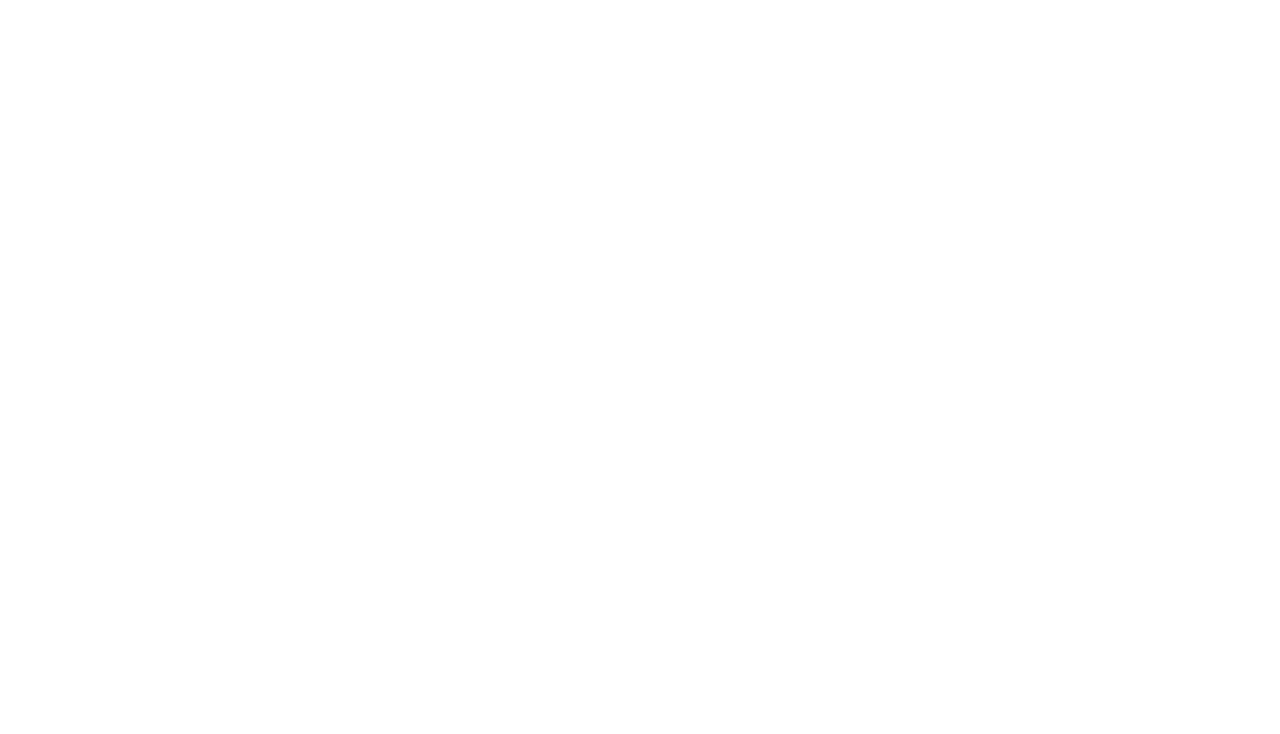
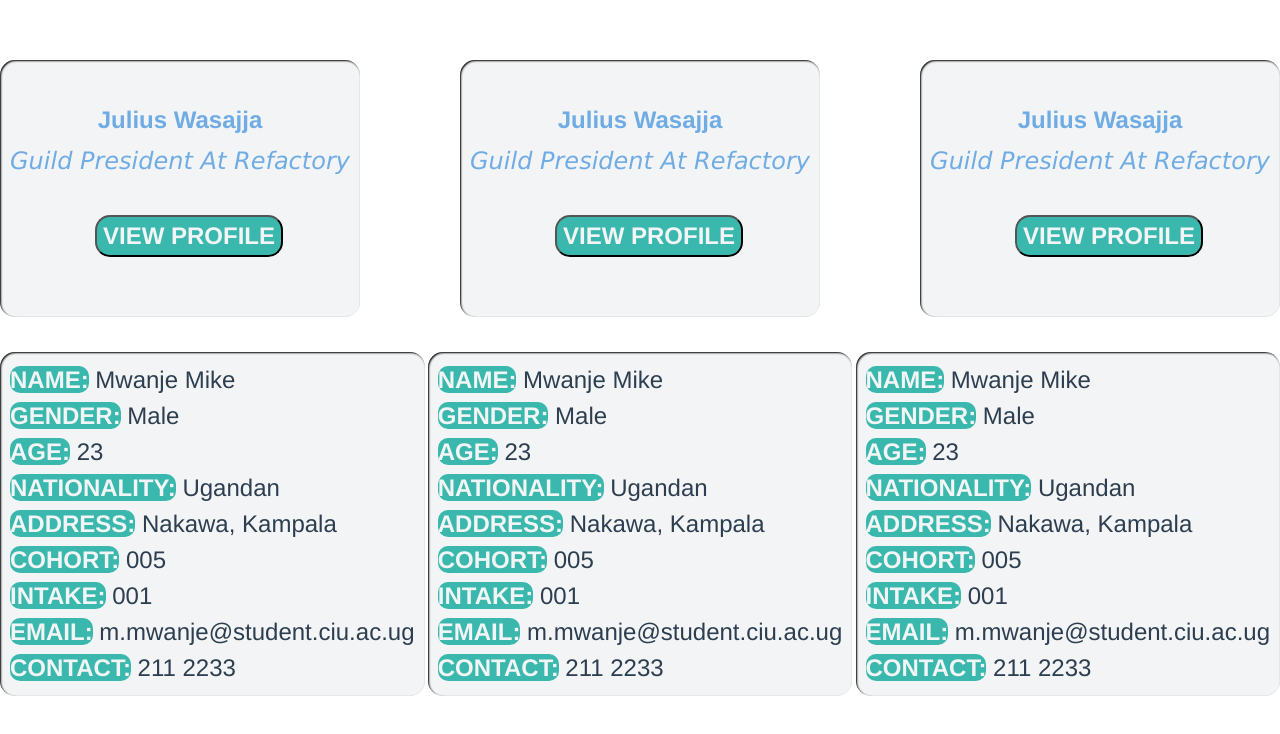
Before and after one commit to RefactoryCatalystCohort005/VueHackathonCohort5, a Vue app: page / in a window 1280 px wide. Shown: the top 734 px of the page. Built offline with nearby package versions, Linux system fonts and the light colour scheme.

Commit message:
Added styles for each component to meet requirements definition, additonal styling will be done after images are added

```diff
--- a/src/App.vue
+++ b/src/App.vue
@@ -1,16 +1,26 @@
 <template>
     <div id="app">
-
+        <div id="StudentsViewDiv">
+            <StudentView/>
+            <StudentView/>
+            <StudentView/>
+            <StudentDetails/>
+            <StudentDetails/>
+            <StudentDetails/>
+        </div>
     </div>
 </template>
 
 <script>
 
+import StudentView from './components/StudentsView.vue'
+import StudentDetails from './components/StudentDetails.vue'
 
 export default {
   name: 'App',
   components: {
-
+    StudentView,
+    StudentDetails,
   }
 }
 </script>
@@ -24,4 +34,9 @@
         color: #2c3e50;
         margin-top: 60px;
     }
+    #StudentsViewDiv {
+        display: flex;
+        flex-wrap: wrap;
+        justify-content: space-between;
+    }
 </style>
--- a/src/components/StudentDetails.vue
+++ b/src/components/StudentDetails.vue
@@ -1,17 +1,15 @@
  <template>
-  <div>
+  <div id="student-card">
     <img src alt />
-    <h4>NAME: </h4><span>Mwanje Mike</span>
-    <p>GENDER:</p><span>Male</span>
-    <p>AGE:</p><span>23</span>
-    <p>NATIONALITY:</p><span>Ugandan</span>
-    <p>ADDRESS:</p><span>Nakawa, Kampala</span>
-    <p>COHORT:</p><span>005</span>
-    <p>INTAKE:</p><span>001</span>
-    <p>EMAIL:</p><span>b.mwanje@student.ciu.ac.ug</span>
-    <p>CONTACT:</p><span>077 211 2233</span>
-
-
+    <span><b>NAME:</b> Mwanje Mike</span><br />
+    <span><b>GENDER:</b> Male</span><br />
+    <span><b>AGE:</b> 23</span><br />
+    <span><b>NATIONALITY:</b> Ugandan</span><br />
+    <span><b>ADDRESS:</b> Nakawa, Kampala</span><br />
+    <span><b>COHORT:</b> 005</span><br />
+    <span><b>INTAKE:</b> 001</span><br />
+    <span><b>EMAIL:</b> m.mwanje@student.ciu.ac.ug</span><br />
+    <span><b>CONTACT:</b>  211 2233</span><br />
   </div>
 </template>
 
@@ -22,4 +20,27 @@
 </script>
 
 <style scoped>
+#student-card {
+        background-color: rgb(243, 244, 245);
+        border-radius: 15px;
+        box-shadow: inset 1px 1px 2px black;
+        min-width: 280px;
+        line-height: 1.5;
+        padding:10px;
+        text-align: left;
+        font-size: 1.5rem;
+        font-weight: 100;
+        margin-bottom: 35px;
+    }
+    #student-card #name{
+        display: flex;
+        justify-content:space-around;
+        font-weight: bold;
+    }
+    b{
+        color: rgb(243, 244, 245);
+        background-color: rgb(58, 184, 173);
+        font-weight: bold;
+        border-radius: 10px;
+    }
 </style>
--- a/src/components/StudentsView.vue
+++ b/src/components/StudentsView.vue
@@ -1,8 +1,8 @@
 <template>
-    <div>
+    <div id="student-card">
         <img src="" alt="">
-        <h4>Julius Wasajja</h4>
-        <span>Guild President At Refactory</span>
+        <h4 id="name">Julius Wasajja</h4>
+        <span><i>Guild President At Refactory</i></span><br/><br />
         <a href="StudentDetails">
             <button>VIEW PROFILE</button>
         </a>
@@ -11,12 +11,43 @@
 </template>
 
 <script>
-import StudentDetails from './StudentDetails'
 export default {
-    name: 'StudentsView
+    name: 'StudentsView'
 }
 </script>
 
 <style scoped>
-
+    #student-card {
+        background-color: rgb(243, 244, 245);
+        border-radius: 15px;
+        box-shadow: inset 1px 1px 2px black;
+        min-width: 280px;
+        line-height: 1.5;
+        padding:10px;
+        text-align: center;
+        font-size: 1.5rem;
+        font-weight: 100;
+        margin-bottom: 35px;
+    }
+    #student-card #name{
+        color: rgb(112, 172, 228);
+        display: flex;
+        justify-content:space-around;
+        font-weight: bold;
+    }
+    button {
+        display: flex;
+        justify-content:space-around;
+        border-radius: 15px;
+        font-weight: bold;
+        color: rgb(243, 244, 245);
+        background-color: rgb(58, 184, 173);
+        margin-left: 25%;
+        margin-bottom: 50px;
+    }
+    span {
+        color: rgb(112, 172, 228);
+        font-family: Verdana;
+        font-weight: thin;
+    }
 </style>
--- a/src/main.js
+++ b/src/main.js
@@ -1,5 +1,6 @@
 import Vue from 'vue'
 import App from './App.vue'
+import 'bootstrap/dist/css/bootstrap.min.css'
 
 Vue.config.productionTip = false
 
```
Lines whose indentation alone changed are shown as unchanged.
